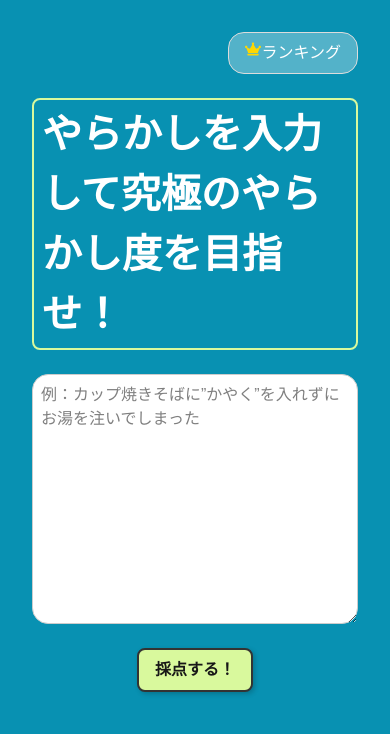
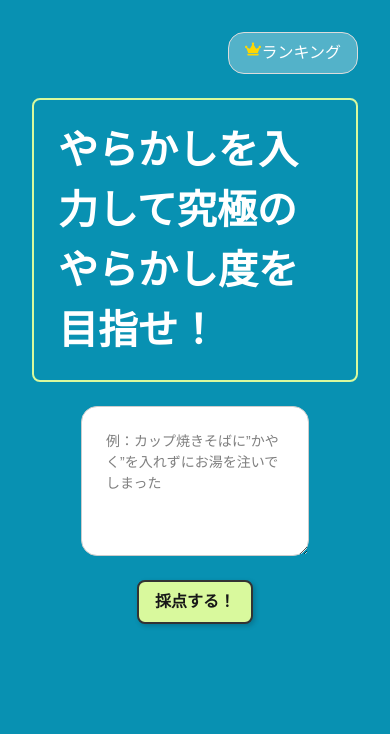
Before and after one commit to Po372/demo-app, a Next.js app: page / in a window 390 px wide. Shown: the top 734 px of the page. Built offline with nearby package versions, Linux system fonts and the light colour scheme.

Commit message:
余白の大きさの変更と、リスポン支部デザイン

```diff
--- a/features/Home/CSS/TextInput.css
+++ b/features/Home/CSS/TextInput.css
@@ -1,9 +1,15 @@
 .text-input {
   background-color: white;
   color: black; /* 入力されるテキストの色が黒になる */
-  padding: 0.5rem;
+  padding: 1.5rem;
   border: 1px solid #ccc;
   border-radius: 1rem;
-  width: 100%;
   height: 250px;
 }
+
+@media (max-width: 600px) {
+  .text-input {
+    height: 150px;
+    font-size: 0.875rem;
+  }
+}
--- a/features/Home/Headline.tsx
+++ b/features/Home/Headline.tsx
@@ -6,7 +6,7 @@ function Headline() {
       className="headline"
       style={{
         display: "inline-block",
-        padding: "0.25rem 0.5rem",
+        padding: "1.25rem 1.5rem",
         border: "2px solid #d9f99d",
         borderRadius: "0.5rem",
       }}
```
